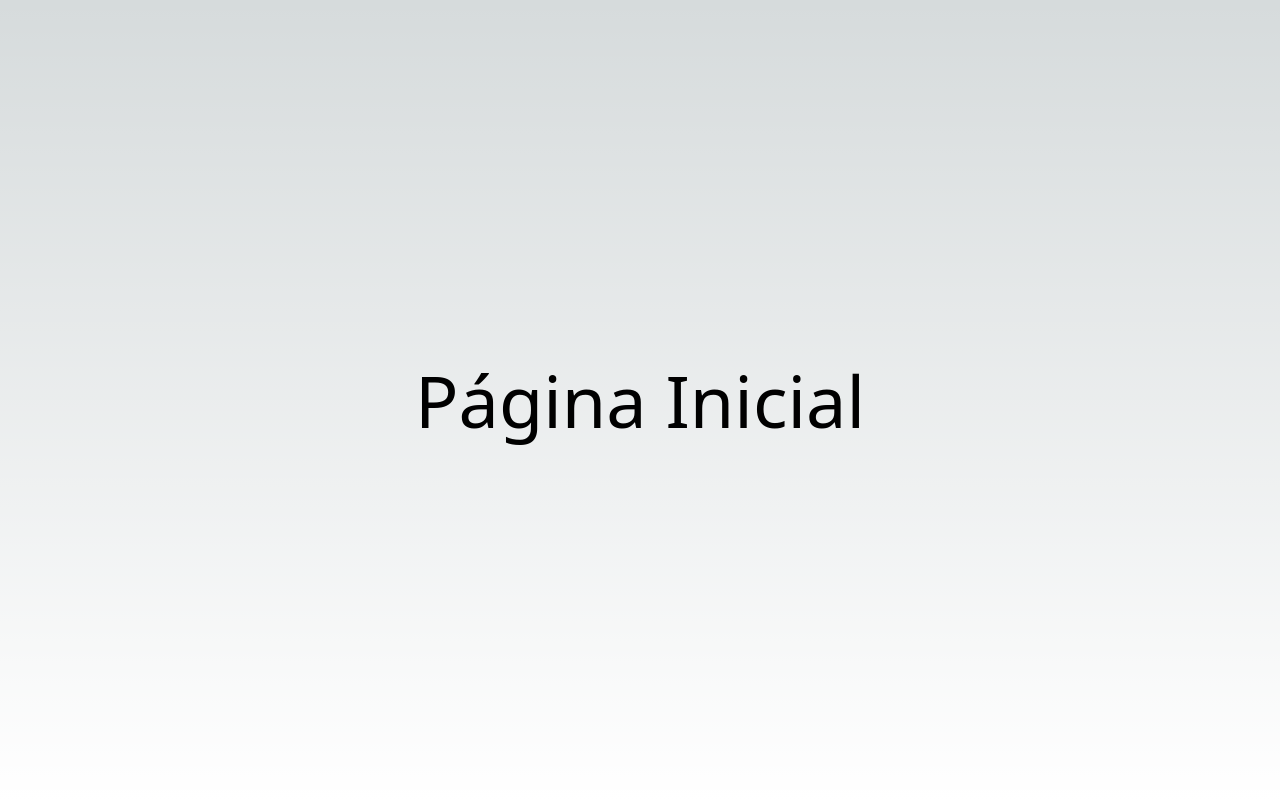
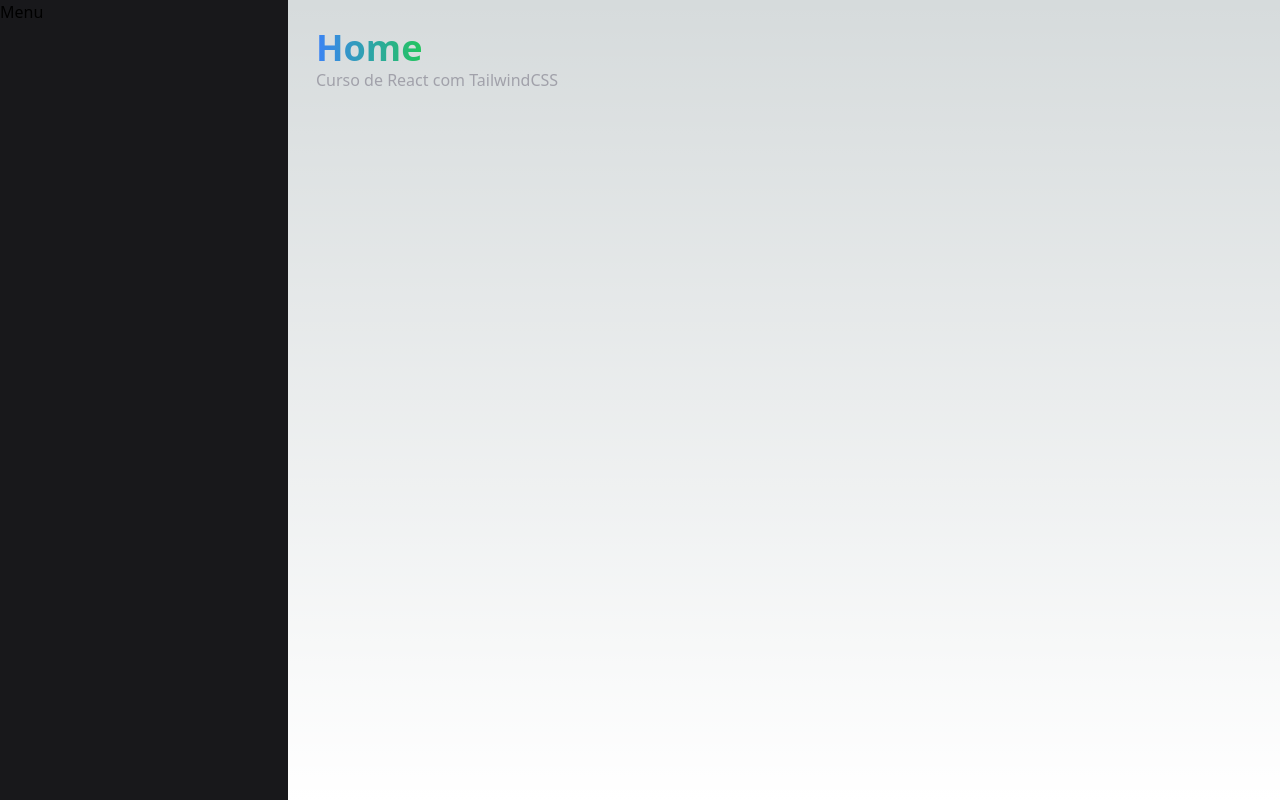
Before and after one commit to vitordiniz25/react-tailwind, a Next.js app: page / in a window 1280 px wide. Built offline with nearby package versions, Linux system fonts and the light colour scheme.

Commit message:
estrutura do menu

```diff
--- a/package.json
+++ b/package.json
@@ -9,6 +9,7 @@
     "lint": "next lint"
   },
   "dependencies": {
+    "@tabler/icons-react": "^2.23.0",
     "@types/node": "20.3.1",
     "@types/react": "18.2.14",
     "@types/react-dom": "18.2.6",
--- /dev/null
+++ b/src/components/template/Menu.tsx
@@ -0,0 +1,11 @@
+interface MenuProps {
+    className: string
+}
+
+export default function Menu(props: MenuProps) {
+    return(
+        <div className={`${props.className ?? ''}`}>
+            Menu
+        </div>
+    )
+}
--- /dev/null
+++ b/src/components/template/Pagina.tsx
@@ -0,0 +1,16 @@
+import Menu from "./Menu"
+
+interface PaginaProps {
+    children: any
+}
+
+export default function Pagina(props: PaginaProps) {
+    return (
+        <div className="flex h-screen">
+            <Menu className="bg-zinc-900 w-72"/>
+            <div className="p-7">
+                {props.children}
+            </div>
+        </div>
+    )
+}
--- a/src/pages/index.tsx
+++ b/src/pages/index.tsx
@@ -1,7 +1,14 @@
+import Pagina from "@/components/template/Pagina";
+import Titulo from "@/components/template/Titulo";
+
 export default function Home() {
   return (
-    <div className='flex justify-center h-screen items-center text-7xl'>
-      Página Inicial
-    </div>
+    <Pagina>
+      <Titulo
+        principal="Home"
+        secundario="Curso de React com TailwindCSS"
+        gradiente
+      />
+    </Pagina>
   )
 }
```
Also changed, not shown: 1 other file (tests, documents, lock files or other folders).
